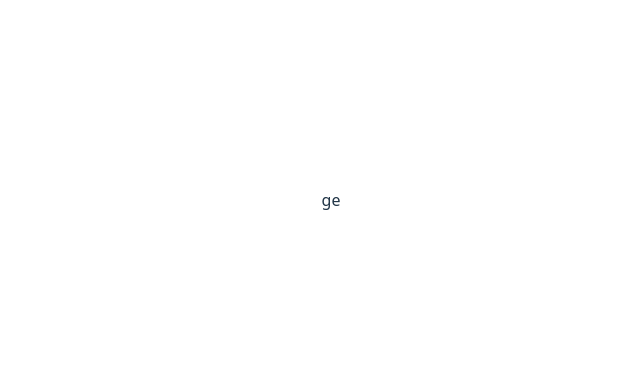
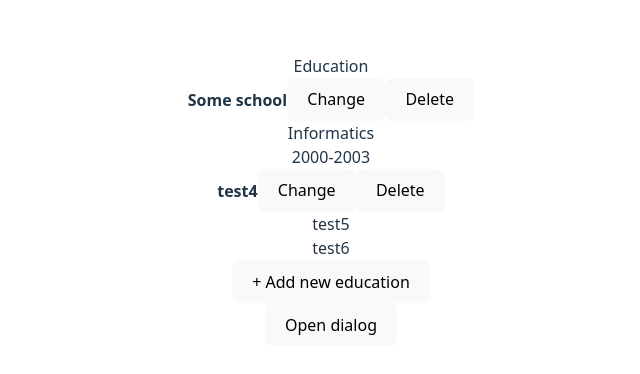
Before and after one commit to T6nuk/cv-react, a React (Vite) app: page / in a window 1280 px wide. Shown: the part 200-574 px from the top of the page, without its empty margins (309-949 px from the left). Built offline with nearby package versions, Linux system fonts and the light colour scheme.

Commit message:
Display some data, add Modal

```diff
--- a/package.json
+++ b/package.json
@@ -10,6 +10,7 @@
     "preview": "vite preview"
   },
   "dependencies": {
+    "@headlessui/react": "^2.2.9",
     "react": "^19.2.0",
     "react-dom": "^19.2.0"
   },
--- a/src/App.jsx
+++ b/src/App.jsx
@@ -1,5 +1,7 @@
 import { useState } from "react";
 import "./App.css";
+import EducationSection from "./components/EducationSection";
+import Modal from "./components/Modal";
 
 function App() {
   const [count, setCount] = useState(0);
@@ -12,9 +14,14 @@ function App() {
     },
     education: [
       {
-        schoolName: "",
-        subject: "",
-        years: "",
+        schoolName: "Some school",
+        subject: "Informatics",
+        years: "2000-2003",
+      },
+      {
+        schoolName: "test4",
+        subject: "test5",
+        years: "test6",
       },
     ],
     experience: [
@@ -27,9 +34,16 @@ function App() {
     ],
   };
 
+  function onAdd() {}
+
   return (
     <>
-      <div>ge</div>
+      <div>
+        <EducationSection entries={data}></EducationSection>
+      </div>
+      <div>
+        <Modal></Modal>
+      </div>
     </>
   );
 }
--- a/src/components/EducationSection.jsx
+++ b/src/components/EducationSection.jsx
@@ -1,17 +1,43 @@
-function EducationSection() {
-  return (
-    <section>
+export default function EducationSection({ entries, onAdd, onEdit, onDelete }) {
+  const eduArr = entries.education;
+  console.log(eduArr.length);
+
+  if (eduArr.length === 0)
+    return (
       <div>
         <div>
-          <div>School name</div>
-          <div>
-            <button>Change</button>
-            <button>Delete</button>
-          </div>
+          <header>Education</header>
         </div>
-        <div>Study subject</div>
-        <div>Years</div>
+        <div>
+          <button type="button">+ add new education</button>
+        </div>
       </div>
-    </section>
+    );
+  return (
+    <div>
+      <div>
+        <header>Education</header>
+      </div>
+      <div>
+        {eduArr.map((entry) => (
+          <article key={entry.id}>
+            <div>
+              <div>
+                <strong>{entry.schoolName}</strong>
+                <button>Change</button>
+                <button>Delete</button>
+              </div>
+              <div style={{}}>
+                <div>{entry.subject}</div>
+                <div>{entry.years}</div>
+              </div>
+            </div>
+          </article>
+        ))}
+      </div>
+      <div>
+        <button>+ Add new education</button>
+      </div>
+    </div>
   );
 }
--- a/src/components/Modal.jsx
+++ b/src/components/Modal.jsx
@@ -1,3 +1,35 @@
-export function Modal() {
-  return <Modal></Modal>;
+import { useState } from "react";
+import { Dialog, DialogPanel, DialogTitle } from "@headlessui/react";
+
+export default function Modal() {
+  let [isOpen, setIsOpen] = useState(false);
+
+  return (
+    <>
+      <button onClick={() => setIsOpen(true)}>Open dialog</button>
+      <Dialog
+        open={isOpen}
+        onClose={() => setIsOpen(false)}
+        className="relative z-50"
+        style={{
+          position: "absolute",
+          left: 0,
+          right: 0,
+          top: 0,
+          bottom: 0,
+          margin: "auto",
+          display: "flex",
+          justifyContent: "center",
+          alignItems: "center",
+        }}
+      >
+        <div>
+          <DialogPanel className="max-w-lg space-y-4 border bg-black p-12">
+            <DialogTitle>Something</DialogTitle>
+            <button onClick={() => setIsOpen(false)}>Cancel</button>
+          </DialogPanel>
+        </div>
+      </Dialog>
+    </>
+  );
 }
```
Also changed, not shown: 1 other file (tests, documents, lock files or other folders).
